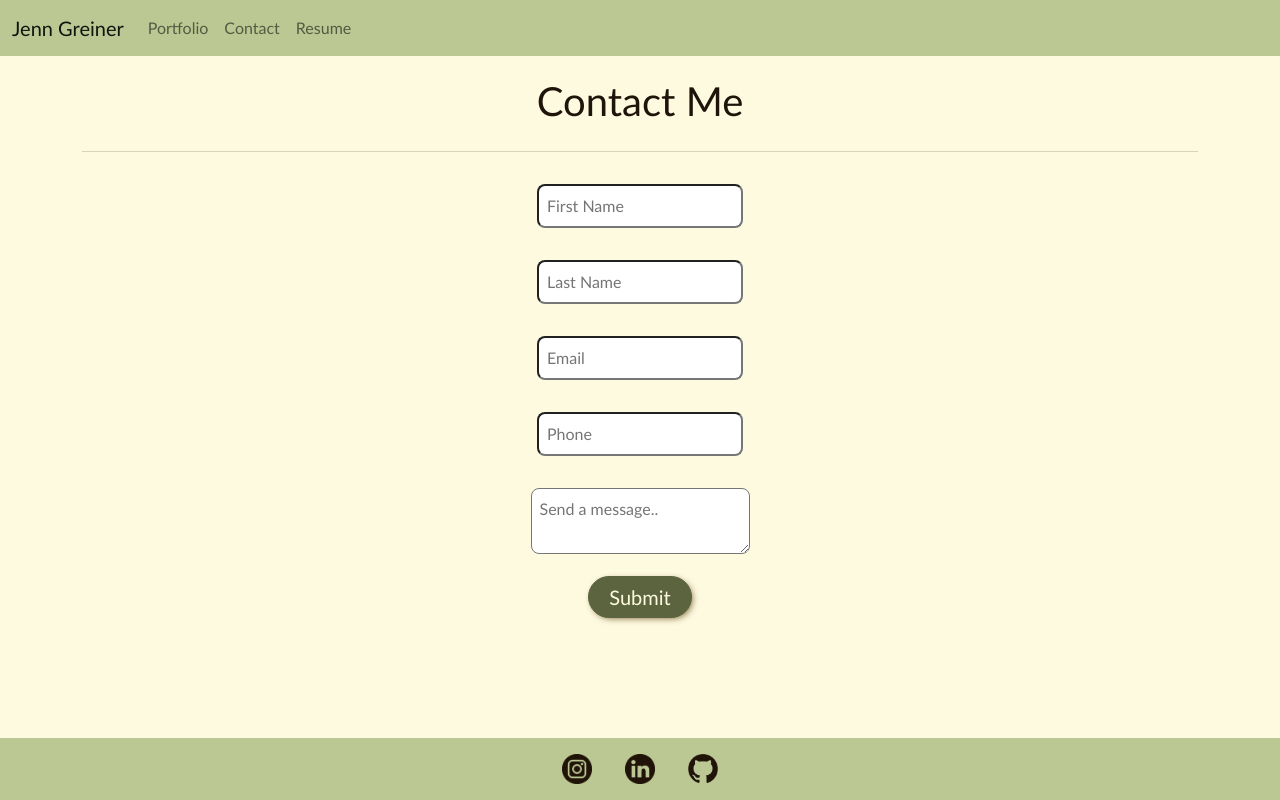
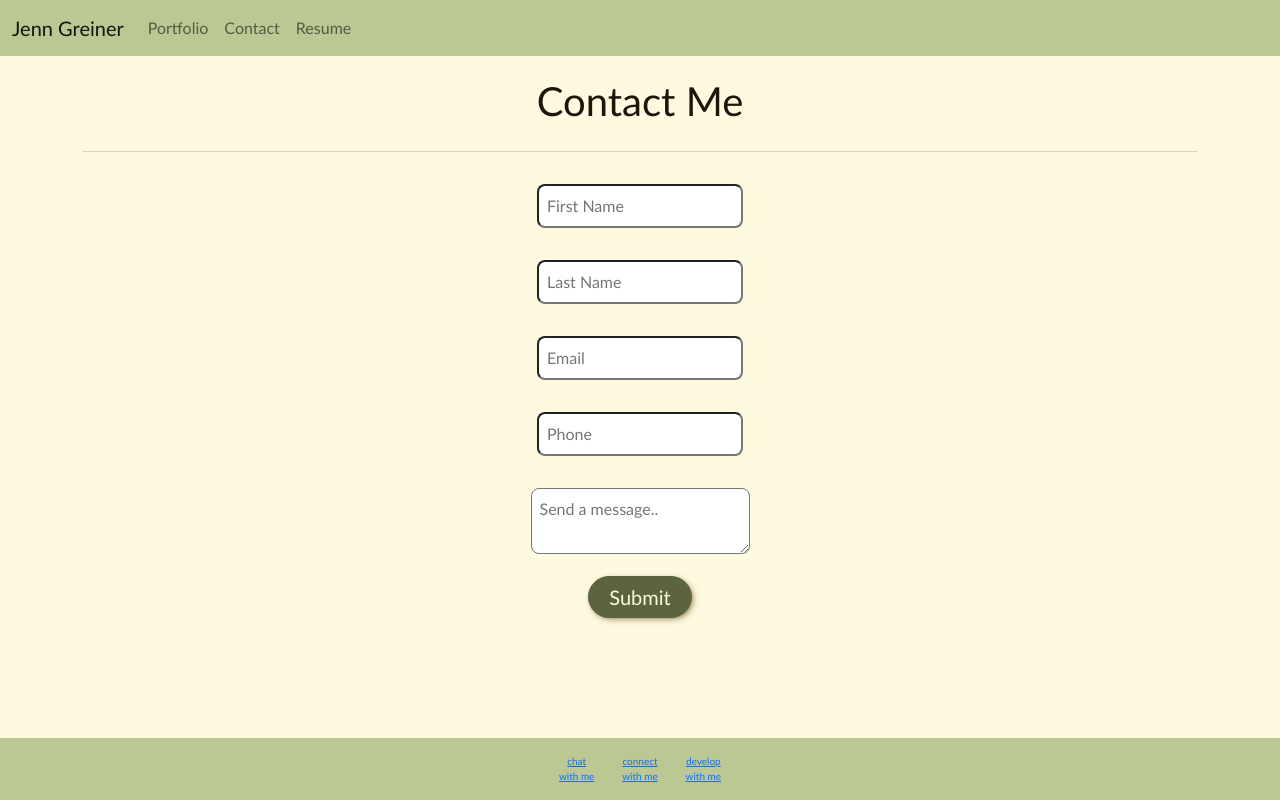
Before and after one commit to jenngreiner/react-portfolio, a React (Create React App) app: page /#/contact in a window 1280 px wide. Built offline with nearby package versions, Linux system fonts and the light colour scheme; the HTML template or start-up script is replaced by a standard one.

Commit message:
update footer

```diff
--- a/src/components/Footer.js
+++ b/src/components/Footer.js
@@ -10,32 +10,17 @@ const Footer = () => {
             <div className="row">
               <div className="col-4">
                 <a href="https://www.instagram.com/two.denver.dogs/">
-                  <img
-                    src={`${process.env.PUBLIC_URL}/icons/Instagram_201409.png`}
-                    className="icon"
-                    id="email"
-                    alt="Instagram Logo"
-                  />
+                  chat with me
                 </a>
               </div>
               <div className="col-4">
                 <a href="https://www.linkedin.com/in/jennifer-greiner/">
-                  <img
-                    src={`${process.env.PUBLIC_URL}/icons/Linkedin_201409.png`}
-                    className="icon"
-                    id="linkedin"
-                    alt="LinkeIn Logo"
-                  />
+                  connect with me
                 </a>
               </div>
               <div className="col-4">
                 <a href="https://github.com/jenngreiner">
-                  <img
-                    src={`${process.env.PUBLIC_URL}/icons/github_201409.png`}
-                    className="icon"
-                    id="github"
-                    alt="GitHub Logo"
-                  />
+                  develop with me
                 </a>
               </div>
             </div>
```
